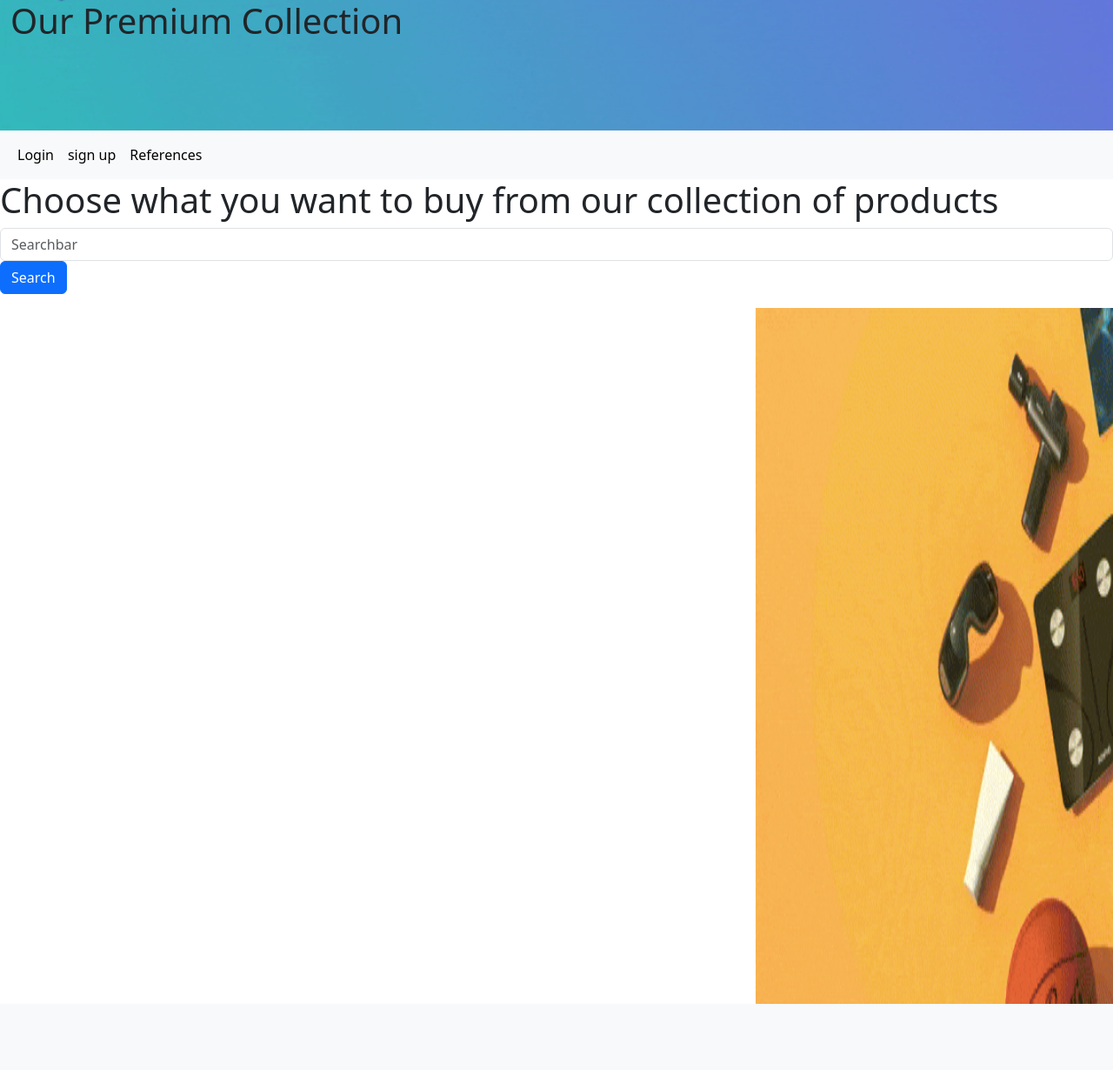
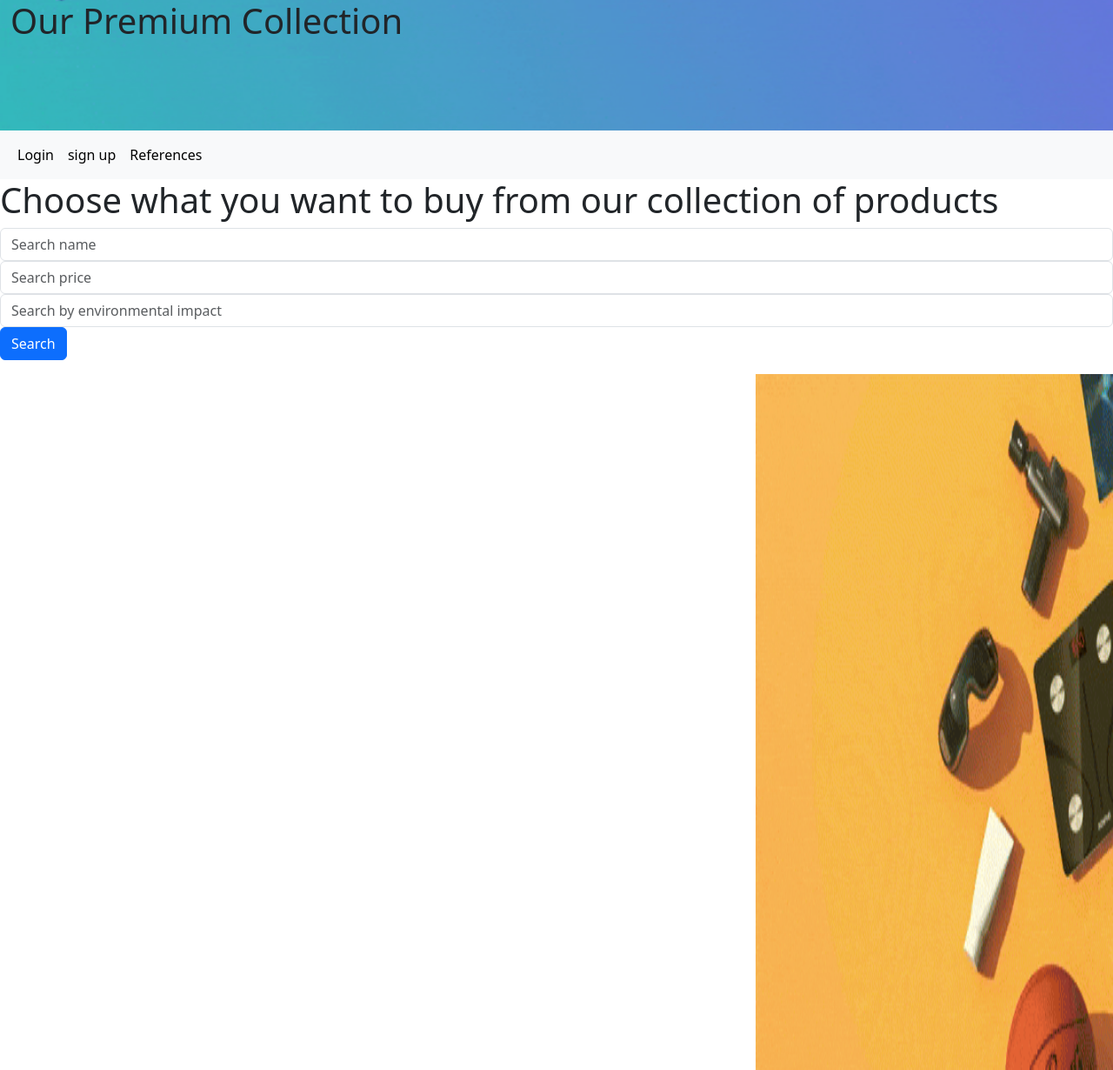
Before and after one commit to omerazhar2004/E-Commerce-Website-Full-Stack-Development, a Python web app: template website/templates/home.html in a window 1280 px wide; the page is wider, and only the part inside the window is pictured. Shown: that part at 87% size. Before the commit the page ends 1154 px from the top of that part, so only its background shows below. Run offline with Jinja, Linux system fonts and the light colour scheme; the template is opened without the code that fills it, so the values that code supplies are empty; some libraries are stand-ins or nearby versions.

Commit message:
added more filter searchbars, added extra item feature in database

```diff
--- a/website/auth.py
+++ b/website/auth.py
@@ -70,13 +70,14 @@ def add_items():
         price = request.form.get('price')
         description = request.form.get('description')
         img_loc = request.form.get('img_loc')
+        env_impact = request.form.get('env_impact')
         item_check = Technology.query.filter_by(name = name).first()
         if current_user.id == 1:
             if item_check:
                 flash('Item already exists in database!', category='error')
             else:
                 try:
-                    reg_item = Technology(name = name, price = price, description = description, img_loc = f'/static/{img_loc}')
+                    reg_item = Technology(name = name, price = price, description = description, img_loc = f'/static/{img_loc}', env_impact = env_impact)
                     db.session.add(reg_item)
                     db.session.commit()
                     flash('Item added successfully for users to browse through.', category='success')
--- a/website/models.py
+++ b/website/models.py
@@ -23,6 +23,7 @@ class Technology(db.Model):
     price = db.Column(db.Float())
     description = db.Column(db.String(300))
     img_loc = db.Column(db.String(150))
+    env_impact = db.Column(db.Float())
 
     carts = db.relationship('cartItems', backref=db.backref('technology', lazy=True))   #relationship between Technology and cartItems
 
--- a/website/templates/adminItems.html
+++ b/website/templates/adminItems.html
@@ -20,6 +20,10 @@
         <label class="form-label" for="img_loc">Image File Name</label>
         <input class= "form-control" type="img_loc" id="img_loc" name="img_loc" placeholder="Enter the file name of the Image.">
     </div>
+    <div>
+        <label class="form-label" for="env_impact">Environmental Impact</label>
+        <input class= "form-control" type="env_impact" id="env_impact" name="env_impact" placeholder="Enter this item's value of environmental impact.">
+    </div>
     <Br/>
     <button class="btn btn-primary" type="submit">Submit</button>
 </form>
--- a/website/templates/base.html
+++ b/website/templates/base.html
@@ -17,11 +17,11 @@
         {% if alerts %}
             {% for category, alert in alerts %}
             {% if category == 'error' %}
-            <div role="alert">
+            <div class="alert alert-danger alter-dismissable fade show" role="alert">
                 {{alert}}
             </div>
             {% else %}
-            <div role="alert">
+            <div class="alert alert-danger" role="alert">
                 {{alert}}
             </div>
             {% endif %}
--- a/website/templates/checkout.html
+++ b/website/templates/checkout.html
@@ -18,12 +18,12 @@
 <form method="POST">
     <div class="mb-3">
     <div>
-        <input type="number" class= "form-control" type="card-number" id="card-number" name="card-number" placeholder="Enter your card number">
+        <input type="number" class= "form-control" id="card-number" name="card-number" placeholder="Enter your card number">
     </div>
 </Br>
     <div>
         <!-- <label class="form-label" for="cv">CV</label> -->
-        <input type="number" class= "form-control"  type="cv" id="cv" name="cv" placeholder="Enter CV">
+        <input type="number" class= "form-control" id="cv" name="cv" placeholder="Enter CV">
     </div>
     <Br/>
     <button class= "btn btn-primary" type="submit">Checkout</button>
--- a/website/templates/home.html
+++ b/website/templates/home.html
@@ -6,7 +6,13 @@
 <form method="POST">
     <div class="mb-3">
     <div>
-        <input class= "form-control" type="filter_by" name="filter_by" id="filter_by" placeholder="Searchbar">
+        <input class= "form-control" name="filter_by" id="filter_by" placeholder="Search name">
+    </div>
+    <div>
+        <input class= "form-control" type="number" name="filter_by_price" id="filter_by_price" placeholder="Search price">
+    </div>
+    <div>
+        <input class= "form-control" type="number" name="filter_by_env_impact" id="filter_by_env_impact" placeholder="Search by environmental impact">
     </div>
     <button class= "btn btn-primary" type="submit">Search</button>
     </div>
@@ -22,10 +28,12 @@
             <h3 class="card-title">{{ tech.name }}</h3>
             <p class="card-text">{{tech.description}}</p>
             <p class="card_title">{{tech.price}} £</p>
-            <a class="btn btn-primary" href="/append-to-cart/{{ tech.id }}">Add</a>
+            <p class="card_title">Carbon Footprint = {{tech.env_impact}} kg CO₂e</p>
+            <a class="btn btn-primary" href="/append-to-cart/{{ tech.id }}">Add to cart</a>
+            <!-- <button onclick="window.location.href='/individual-item/{{ loop.index0 }}'">View Further Details</button> -->
             </div>
             </div>
-        </div>
+    </div>
     {% endfor %}
     </div>
 </div>
--- /dev/null
+++ b/website/templates/individual_item.html
@@ -0,0 +1,2 @@
+<p>hello</p>
+<p>name = {{ technology.name }}</p>
```
Also changed, not shown: website/nav.py (+19 -1 lines), instance/dataStore.db, website/static/sweater.jpg (added).
